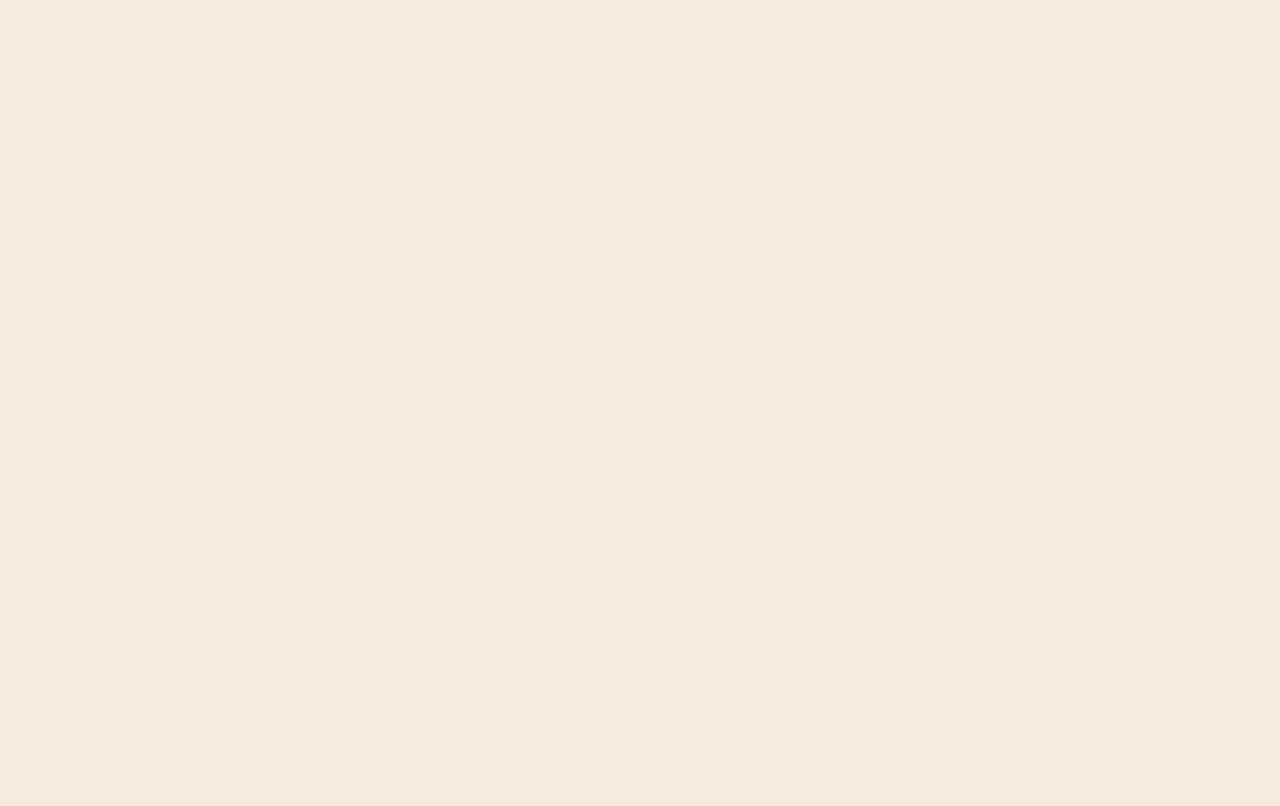
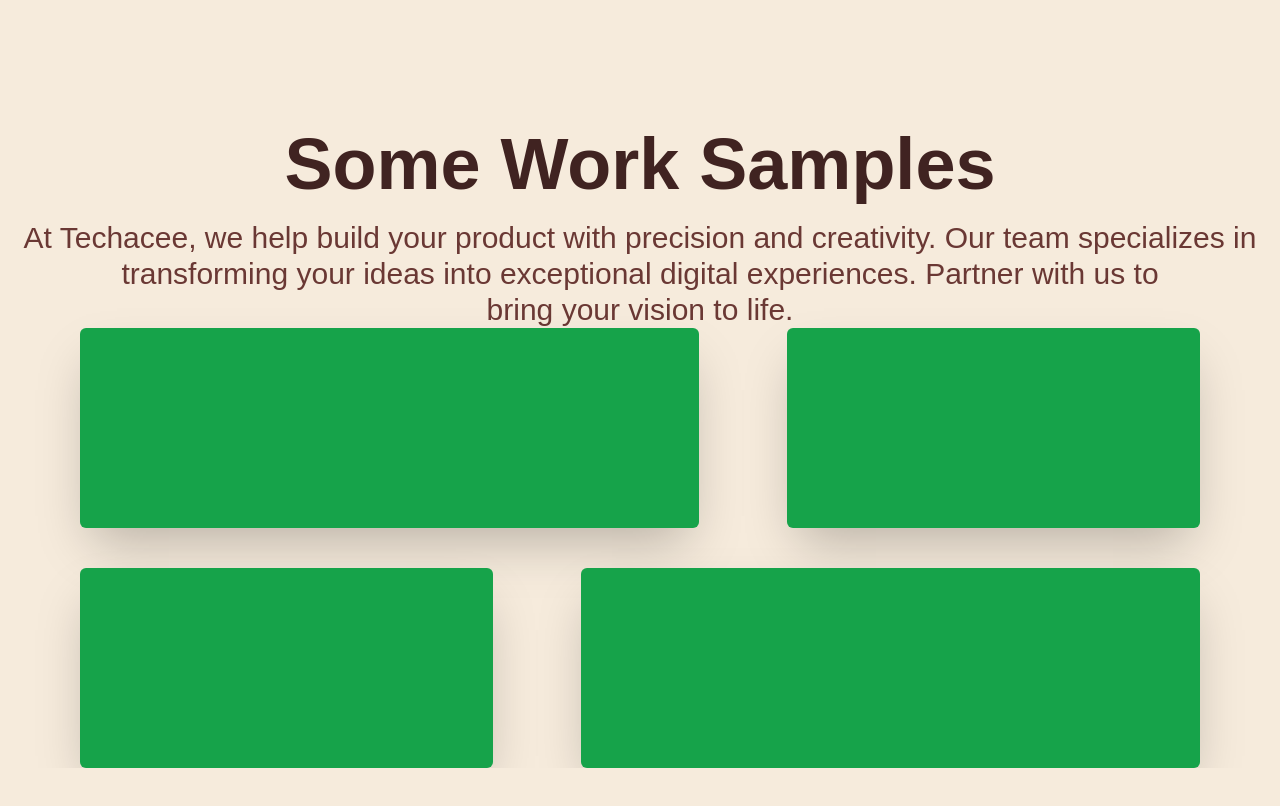
Before and after one commit to Agent-006/digitalbroo, a Next.js app: page / in a window 1280 px wide. Shown: the part 2560-3366 px from the top of the page. Before the commit the page ends 2608 px from the top, so only its background shows below. Built offline with nearby package versions, Linux system fonts and the light colour scheme; a web font is replaced by a local one.

Commit message:
chores: Work example

```diff
--- a/src/app/components/AboutSection.tsx
+++ b/src/app/components/AboutSection.tsx
@@ -32,7 +32,7 @@
 
                 <div className="flex md:w-1/2 w-full md:h-full h-1/2 items-center justify-center">
                     <div className="flex flex-col h-4/5 md:w-4/5 w-full md:text-left text-center gap-2">
-                        <h1 className='text-dark text-2xl md:text-4xl xl:text-7xl font-bold xl:font-extrabold xl:mt-40'>About Us</h1>
+                        <h1 className='text-dark text-3xl md:text-4xl xl:text-7xl font-bold xl:font-extrabold xl:mt-40'>About Us</h1>
                         <p className='text-dark-foreground xl:text-3xl mt-10'>
                             At Techacee, we help build your product with precision <br />
                             and creativity. Our team specializes in transforming your  <br />
--- /dev/null
+++ b/src/app/components/WorkExample.tsx
@@ -0,0 +1,33 @@
+import React from 'react'
+
+const WorkExample = () => {
+  return (
+    <div className='flex flex-col w-full items-center h-screen overflow-hidden gap-5 xl:gap-10'>
+
+
+      <div className="flex flex-col w-full items-center h-2/5">
+        <h1 className='text-dark text-3xl md:text-4xl xl:text-7xl font-bold xl:font-extrabold xl:mt-40 mt-3'>Some Work Samples</h1>
+        <p className='text-dark-foreground xl:text-3xl mt-5 mx-5 text-center'>At Techacee, we help build your product with precision and creativity. Our team specializes in <br className='hidden md:block'/> transforming your ideas into exceptional digital experiences. Partner with us to <br className='hidden md:block'/> bring your vision to life.</p>
+      </div>
+
+
+      <div className="flex flex-col md:flex-row w-full items-center justify-center  h-4/5 gap-3 md:gap-10 xl:gap-20">
+        <div className="md:h-full h-2/3 rounded-md md:w-2/4 w-full mx-1 bg-green-600 md:ml-20 shadow-2xl"></div>
+        <div className="md:h-full h-2/3 rounded-md md:w-1/3 w-full mx-1 bg-green-600 md:mr-20 shadow-2xl"></div>
+      </div>
+
+
+      <div className="flex flex-col md:flex-row w-full items-center justify-center  h-4/5 gap-3 md:gap-10 xl:gap-20">
+        <div className="md:h-full h-2/3 rounded-md md:w-1/3 w-full mx-1 bg-green-600 md:ml-20 shadow-2xl"></div>
+        <div className="md:h-full h-2/3 rounded-md md:w-2/4 w-full mx-1 bg-green-600 md:mr-20 shadow-2xl"></div>
+      </div>
+
+
+
+
+
+    </div>
+  )
+}
+
+export default WorkExample
--- a/src/app/components/WorkSample.tsx
+++ /dev/null
@@ -1,11 +0,0 @@
-import React from 'react'
-
-const WorkSample = () => {
-  return (
-    <div>
-
-    </div>
-  )
-}
-
-export default WorkSample
--- a/src/app/page.tsx
+++ b/src/app/page.tsx
@@ -1,6 +1,7 @@
 import Hero from "@/app/components/Hero";
 import Offer from "./components/Offer";
 import AboutSection from "./components/AboutSection";
+import WorkExample from "./components/WorkExample";
 
 
 
@@ -11,6 +12,7 @@
       <Hero/>
       <Offer/>
       <AboutSection/>
+      <WorkExample/>
     </div>
   );
 }
```
